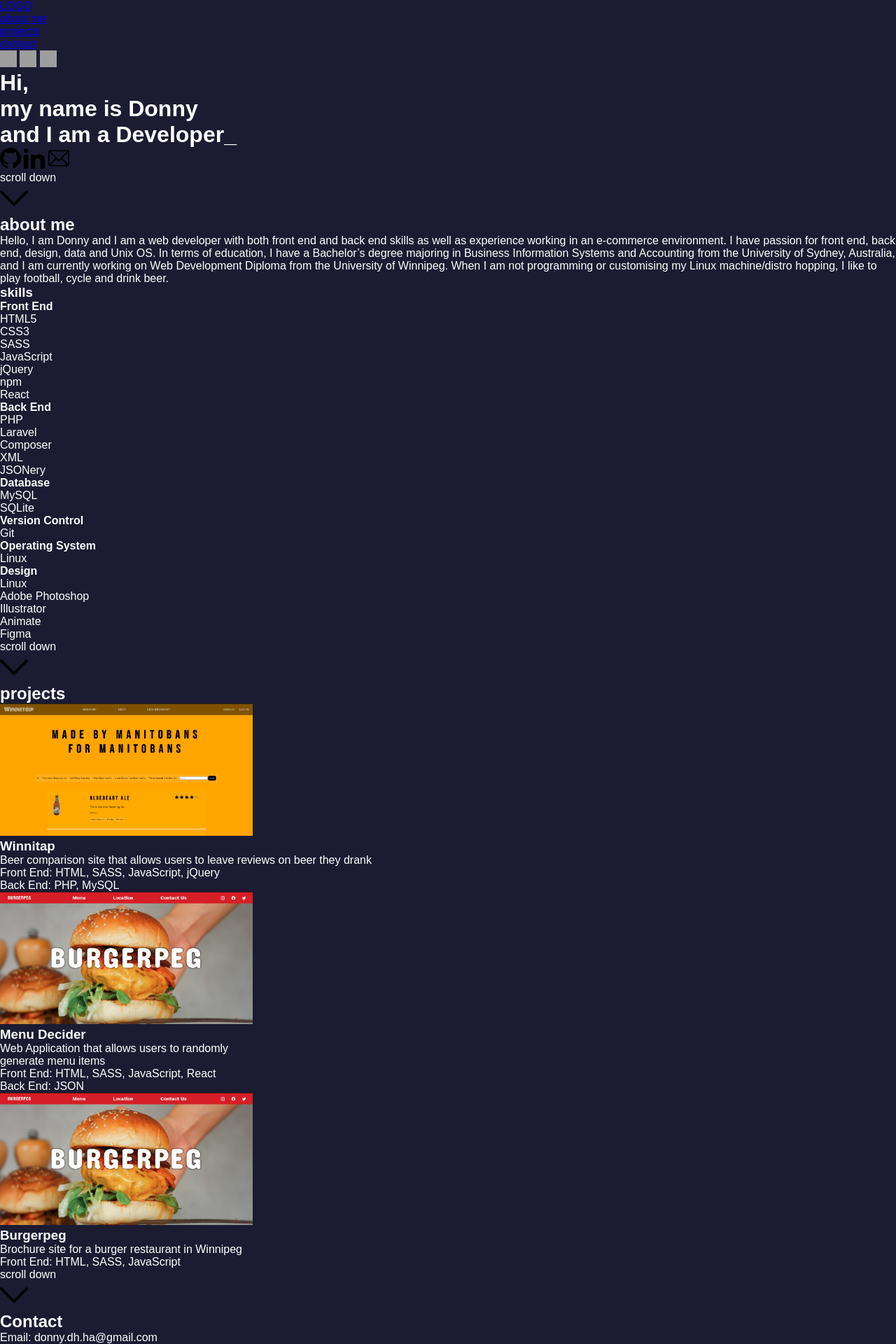
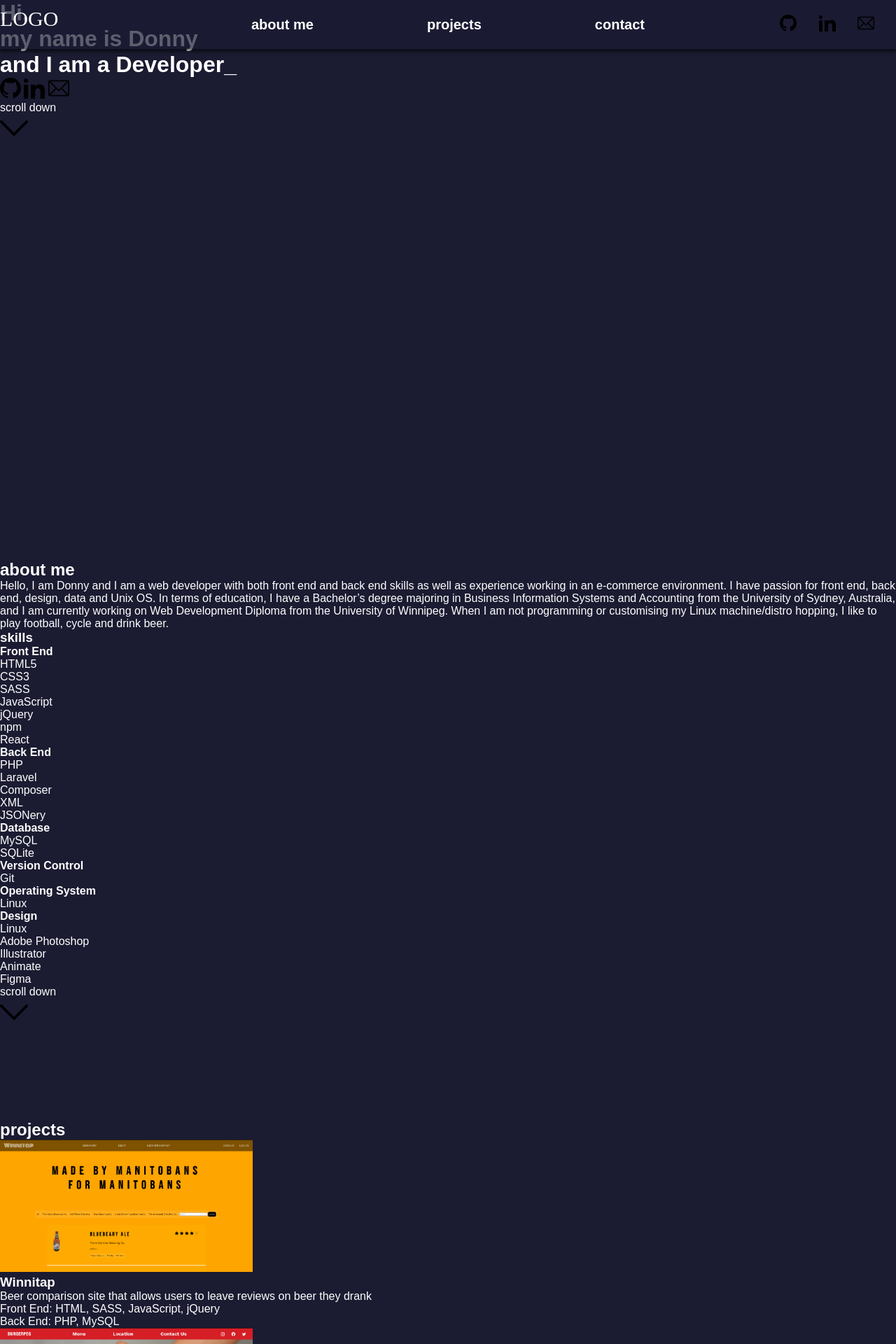
Before and after one commit to donnyha/portfolio, a PHP site: page / in a window 1280 px wide. Shown: the top 1920 px of the page at 70% size. Run offline with PHP 8.4, Linux system fonts and the light colour scheme; grey boxes are pictures that could not be loaded.

Commit message:
css added for nav bar

```diff
--- a/porfolio_site/index.html
+++ b/porfolio_site/index.html
@@ -18,9 +18,9 @@
             <li><a href="#contact">contact</a></li>
         </ul>
         <span class="social">
-            <a href="#"><img class="social-icon" src="/images/svg/instagram.svg" width="24px" height="24" /></a>
-            <a href="#"><img class="social-icon" src="/images/svg/facebook.svg" width="24px" height="24" /></a>
-            <a href="#"><img class="social-icon" src="/images/svg/twitter.svg" width="24" height="24" /></a>
+            <a href="#"><img class="social-icon" src="/images/svg/github.svg" width="24px" height="24" /></a>
+            <a href="#"><img class="social-icon" src="/images/svg/linkedin.svg" width="24px" height="24" /></a>
+            <a href="#"><img class="social-icon" src="/images/svg/email.svg" width="24" height="24" /></a>
         </span>
     </nav>
     <!-- /navigation -->
--- a/porfolio_site/styles/style.css
+++ b/porfolio_site/styles/style.css
@@ -17,6 +17,100 @@
   scroll-behavior: smooth;
 }
 
+.para {
+  position: relative;
+  background-position: center;
+  background-size: cover;
+  background-repeat: no-repeat;
+  background-attachment: fixed;
+  overflow: hidden;
+  min-height: 100%;
+}
+
+.responsive {
+  max-width: 100%;
+  height: auto;
+}
+
+/* navigation */
+nav {
+  background-color: rgba(27, 27, 50, 0.7);
+  -webkit-box-shadow: 0px 4px 4px rgba(0, 0, 0, 0.5);
+          box-shadow: 0px 4px 4px rgba(0, 0, 0, 0.5);
+  height: 70px;
+  -webkit-transition: top 0.3s;
+  transition: top 0.3s;
+  display: -ms-grid;
+  display: grid;
+  -ms-grid-columns: 2fr 9fr 2fr;
+      grid-template-columns: 2fr 9fr 2fr;
+  position: fixed;
+  top: 0;
+  min-width: 100%;
+  z-index: 10000;
+}
+
+nav ul {
+  display: -webkit-box;
+  display: -ms-flexbox;
+  display: flex;
+  -webkit-box-orient: horizontal;
+  -webkit-box-direction: normal;
+      -ms-flex-direction: row;
+          flex-direction: row;
+  -webkit-box-pack: space-evenly;
+      -ms-flex-pack: space-evenly;
+          justify-content: space-evenly;
+  margin: 0;
+  list-style-type: none;
+}
+
+nav ul li {
+  display: -webkit-box;
+  display: -ms-flexbox;
+  display: flex;
+  -webkit-box-align: center;
+      -ms-flex-align: center;
+          align-items: center;
+}
+
+nav ul li a {
+  color: #fff;
+  text-decoration: none;
+  font-weight: 700;
+  font-size: 20px;
+  -webkit-transition: all 0.3s ease-in-out;
+  transition: all 0.3s ease-in-out;
+}
+
+nav ul li a:hover {
+  color: #cf649a;
+}
+
+#logo a {
+  font-family: "Concert One";
+  font-size: 30px;
+  line-height: 54px;
+  text-decoration: none;
+  color: #fff;
+}
+
+.social {
+  display: -webkit-box;
+  display: -ms-flexbox;
+  display: flex;
+  -webkit-box-orient: horizontal;
+  -webkit-box-direction: normal;
+      -ms-flex-direction: row;
+          flex-direction: row;
+  -webkit-box-pack: space-evenly;
+      -ms-flex-pack: space-evenly;
+          justify-content: space-evenly;
+  -webkit-box-align: center;
+      -ms-flex-align: center;
+          align-items: center;
+}
+
 /* main */
 /* about me */
 /* projects */
--- a/porfolio_site/styles/style.scss
+++ b/porfolio_site/styles/style.scss
@@ -3,7 +3,7 @@
 $pink: #cf649a;
 
 /* mixins */
-@mixin parralax {
+@mixin parallax {
   position: relative;
   background-position: center;
   background-size: cover;
@@ -11,6 +11,17 @@
   background-attachment: fixed;
   overflow: hidden;
   min-height: 100%;
+}
+
+@mixin responsive {
+  max-width: 100%;
+  height: auto;
+}
+
+@mixin flex-row-evenly {
+  display: flex;
+  flex-direction: row;
+  justify-content: space-evenly;
 }
 
 /* general */
@@ -29,7 +40,71 @@
   scroll-behavior: smooth;
 }
 
+.para {
+  @include parallax;
+}
+
+.responsive {
+  @include responsive;
+}
+
+/* navigation */
+nav {
+  background-color: rgba(27, 27, 50, 0.7);
+  box-shadow: 0px 4px 4px rgba(0, 0, 0, 0.5);
+  height: 70px;
+  transition: top 0.3s;
+
+  display: grid;
+  grid-template-columns: 2fr 9fr 2fr;
+
+  position: fixed;
+  top: 0;
+  min-width: 100%;
+  z-index: 10000;
+}
+
+nav ul {
+  display: flex;
+  flex-direction: row;
+  justify-content: space-evenly;
+
+  margin: 0;
+  list-style-type: none;
+}
+
+nav ul li {
+  display: flex;
+  align-items: center;
+}
+
+nav ul li a {
+  color: #fff;
+  text-decoration: none;
+  font-weight: 700;
+  font-size: 20px;
+  transition: all 0.3s ease-in-out;
+}
+
+nav ul li a:hover {
+  color: $pink;
+}
+
+#logo a {
+  font-family: "Concert One";
+  font-size: 30px;
+  line-height: 54px;
+  text-decoration: none;
+  color: #fff;
+}
+
+.social {
+  @include flex-row-evenly;
+  align-items: center;
+}
+
 /* main */
+
 /* about me */
 /* projects */
 /* contact */
```
Also changed, not shown: 1 other file.
